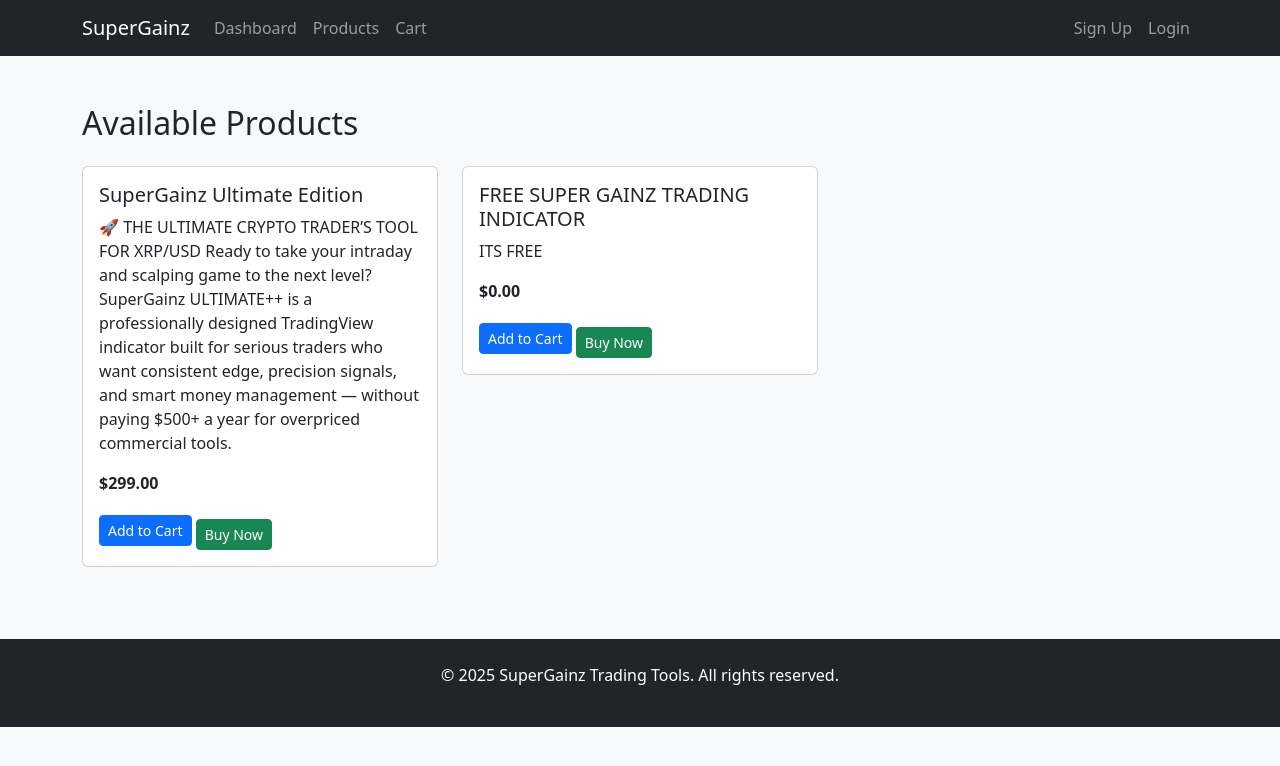
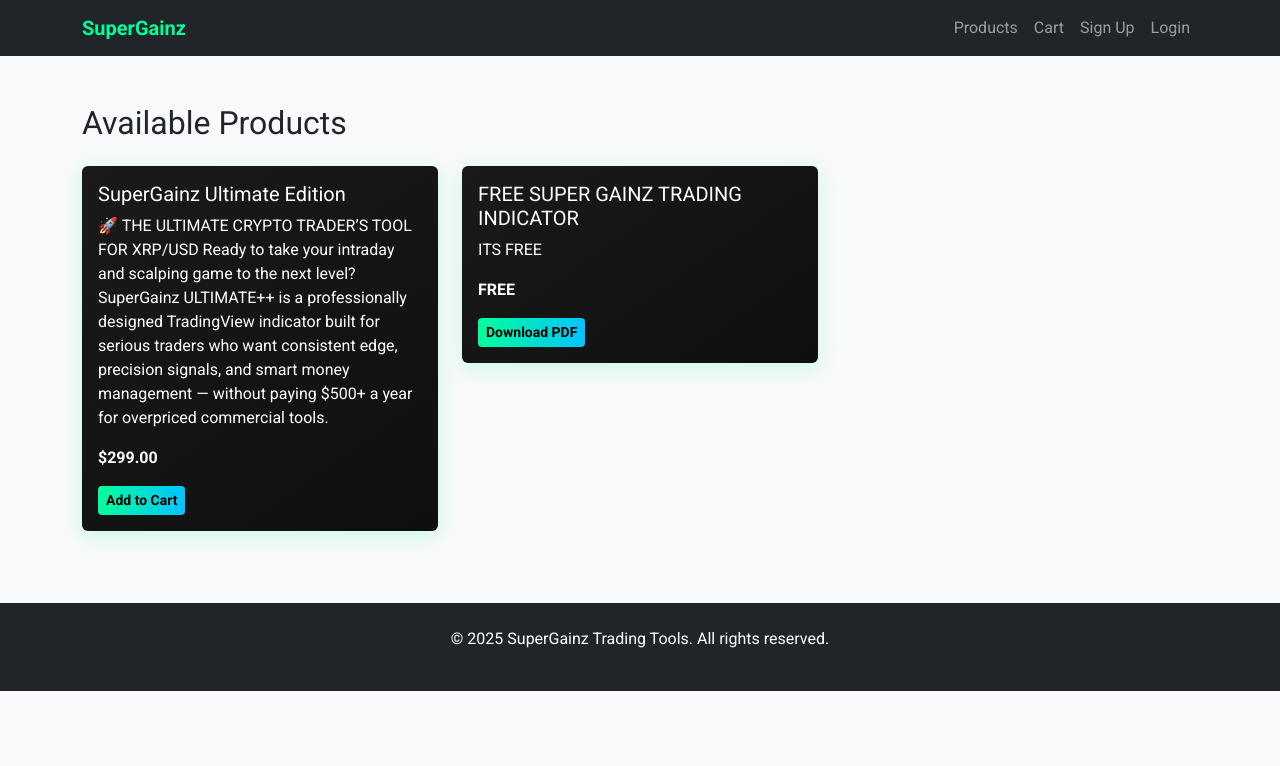
Before and after one commit to TooTechnical/supergainz, a Django app: page /products/ in a window 1280 px wide. Shown: the top 766 px of the page. Run offline with Django 5.2, Linux system fonts and the light colour scheme; data comes from the database, SQL or seed files in the repository; both versions use the stored data as it was after the commit; some libraries are stand-ins or nearby versions.

Commit message:
Removed lots of shit from the project and then added more shit to the project to make it look fucking amazing

```diff
--- a/products/models.py
+++ b/products/models.py
@@ -3,6 +3,7 @@
 from payments.models import Order
 from django.utils import timezone
 from datetime import timedelta
+
 
 class IndicatorDownload(models.Model):
     order = models.ForeignKey(Order, on_delete=models.CASCADE)
@@ -27,14 +28,17 @@
     name = models.CharField(max_length=255)
     description = models.TextField()
     price = models.DecimalField(max_digits=8, decimal_places=2)
+    is_free = models.BooleanField(default=False)  #
     file_doc = models.FileField(upload_to='products/docs/', null=True, blank=True)
     file_pdf = models.FileField(upload_to='products/pdfs/', null=True, blank=True)
 
     def __str__(self):
         return self.name
 
+
     def get_absolute_url(self):
         return reverse('product_detail', args=[str(self.id)])
+
 
     def get_files(self):
         """Return a list of attached file paths (for emailing or downloads)."""
@@ -48,3 +52,17 @@
     class Meta:
         verbose_name = "Product"
         verbose_name_plural = "Products"
+
+
+class Lead(models.Model):
+    email = models.EmailField()
+    first_name = models.CharField(max_length=100, blank=True)
+    product = models.ForeignKey(Product, on_delete=models.SET_NULL, null=True, blank=True)
+    created_at = models.DateTimeField(auto_now_add=True)
+
+    def __str__(self):
+        return f"{self.email} - {self.product.name if self.product else 'No product'}"
+
+    class Meta:
+        verbose_name = "Lead"
+        verbose_name_plural = "Leads"
--- a/products/urls.py
+++ b/products/urls.py
@@ -1,7 +1,11 @@
 from django.urls import path
+from django.conf import settings
+from .views import product_detail
 from . import views
 
 urlpatterns = [
+    path('<int:product_id>/', product_detail, name='product_detail'),
+    path('free-download/<int:product_id>/', views.free_product_download, name='free_product_download'),
     path('', views.product_list, name='product_list'),
     path('add-to-cart/<int:product_id>/', views.add_to_cart, name='add_to_cart'),
     path('remove-from-cart/<int:product_id>/', views.remove_from_cart, name='remove_from_cart'),
--- a/products/views.py
+++ b/products/views.py
@@ -6,6 +6,7 @@
 from .models import Product
 
 stripe.api_key = settings.STRIPE_SECRET_KEY
+
 
 def product_list(request):
     products = Product.objects.all()
@@ -80,3 +81,14 @@
 
 def payment_cancel(request):
     return render(request, 'payments/cancel.html')
+
+
+def free_product_download(request, product_id):
+    """View to let user download a free product"""
+    product = get_object_or_404(Product, id=product_id, is_free=True)
+    return render(request, 'products/free_product_download.html', {'product': product})
+
+
+def product_detail(request, product_id):
+    product = get_object_or_404(Product, id=product_id)
+    return render(request, 'products/product_detail.html', {'product': product})
--- a/supergainz_pro/settings.py
+++ b/supergainz_pro/settings.py
@@ -152,3 +152,6 @@
 STRIPE_SECRET_KEY = os.environ.get('STRIPE_SECRET_KEY', 'sk_test_your_fallback_key_here')
 STRIPE_PUBLISHABLE_KEY = os.environ.get('STRIPE_PUBLISHABLE_KEY', 'pk_test_your_fallback_key_here')
 STRIPE_PUBLISHABLE_KEY = 'pk_live_51HZ8dDJj9uiNoZRh0YjTcLw72FuQZ3yyQtqsROOKktHgymxejKbx36TNEUxTTJYiga034xvaqV9yZNCW8kZnWY4C00i5PpSSLD'
+
+MEDIA_URL = '/media/'
+MEDIA_ROOT = BASE_DIR / 'media'
--- a/supergainz_pro/urls.py
+++ b/supergainz_pro/urls.py
@@ -1,15 +1,18 @@
 from django.contrib import admin
-from django.contrib.auth import views as auth_views
 from django.urls import path, include
-
+from django.conf import settings
+from django.conf.urls.static import static
 
 urlpatterns = [
     path('admin/', admin.site.urls),
-    path('accounts/', include('allauth.urls')),  # handles /signup, /login, /logout
+    path('accounts/', include('allauth.urls')),
     path('', include('users.urls')),
+    path('dashboard/', include('users.urls')),
     path('payments/', include('payments.urls')),
     path('products/', include('products.urls')),
     path('newsletter/', include('newsletters.urls')),
+]
 
-
-]
+# ✅ Append media serving for development
+if settings.DEBUG:
+    urlpatterns += static(settings.MEDIA_URL, document_root=settings.MEDIA_ROOT)
--- a/templates/base.html
+++ b/templates/base.html
@@ -1,30 +1,74 @@
+{% load static %}
 <!DOCTYPE html>
 <html lang="en">
 <head>
     <meta charset="UTF-8">
     <title>{% block title %}SuperGainz Trading Tools{% endblock %}</title>
     <meta name="viewport" content="width=device-width, initial-scale=1">
-    <!-- Bootstrap 5 -->
+
+    <!-- Bootstrap CSS via CDN -->
     <link href="https://cdn.jsdelivr.net/npm/bootstrap@5.3.2/dist/css/bootstrap.min.css" rel="stylesheet">
+    <!-- FontAwesome -->
     <link rel="stylesheet" href="https://cdnjs.cloudflare.com/ajax/libs/font-awesome/6.5.0/css/all.min.css">
+
+    <link href="https://fonts.googleapis.com/css2?family=Roboto:wght@400;700&display=swap" rel="stylesheet">
+
+<!-- Bootstrap dark theme -->
+<link href="https://cdn.jsdelivr.net/npm/bootstrap@5.3.2/dist/css/bootstrap.min.css" rel="stylesheet">
+
+<!-- Optional: Font Awesome for icons -->
+<link rel="stylesheet" href="https://cdnjs.cloudflare.com/ajax/libs/font-awesome/6.5.0/css/all.min.css">
+
+<style>
+  body {
+    background-color: #0f0f0f;
+    color: #f0f0f0;
+    font-family: 'Roboto', sans-serif;
+  }
+  .navbar-dark .navbar-brand {
+    color: #00ff99;
+    font-weight: 700;
+  }
+  .card {
+    background: linear-gradient(145deg, #1a1a1a, #0f0f0f);
+    border: none;
+    color: #fff;
+    box-shadow: 0 4px 20px rgba(0,255,153,0.2);
+  }
+  .btn-primary {
+    background: linear-gradient(90deg, #00ff99, #00c3ff);
+    border: none;
+    color: #000;
+    font-weight: 600;
+  }
+  .btn-primary:hover {
+    background: linear-gradient(90deg, #00c3ff, #00ff99);
+    color: #000;
+  }
+  footer {
+    background: #000;
+    color: #888;
+  }
+</style>
+    <!-- Your custom CSS (optional) -->
+    <link rel="stylesheet" href="{% static 'css/style.css' %}">
 </head>
 <body class="bg-light text-dark">
+
     <nav class="navbar navbar-expand-lg navbar-dark bg-dark">
         <div class="container">
             <a class="navbar-brand" href="{% url 'landing_page' %}">SuperGainz</a>
-            <button class="navbar-toggler" type="button" data-bs-toggle="collapse" data-bs-target="#navbarNav"
-                aria-controls="navbarNav" aria-expanded="false" aria-label="Toggle navigation">
+            <button class="navbar-toggler" type="button" data-bs-toggle="collapse" data-bs-target="#navbarNav">
                 <span class="navbar-toggler-icon"></span>
             </button>
+
             <div class="collapse navbar-collapse" id="navbarNav">
-                <ul class="navbar-nav me-auto">
-                    <li class="nav-item"><a class="nav-link" href="{% url 'dashboard' %}">Dashboard</a></li>
+                <ul class="navbar-nav ms-auto">
                     <li class="nav-item"><a class="nav-link" href="{% url 'product_list' %}">Products</a></li>
                     <li class="nav-item"><a class="nav-link" href="{% url 'view_cart' %}">Cart</a></li>
-                </ul>
-                <ul class="navbar-nav ms-auto">
+
                     {% if user.is_authenticated %}
-                        <li class="nav-item"><a class="nav-link" href="{% url 'profile' %}">Profile</a></li>
+                        <li class="nav-item"><a class="nav-link" href="{% url 'dashboard' %}">Dashboard</a></li>
                         <li class="nav-item"><a class="nav-link" href="{% url 'account_logout' %}">Logout</a></li>
                     {% else %}
                         <li class="nav-item"><a class="nav-link" href="{% url 'account_signup' %}">Sign Up</a></li>
@@ -36,7 +80,8 @@
     </nav>
 
     <main class="container my-5">
-        {% block content %}{% endblock %}
+        {% block content %}
+        {% endblock %}
     </main>
 
     <footer class="text-center py-4 bg-dark text-white">
@@ -45,5 +90,7 @@
 
     <!-- Bootstrap JS -->
     <script src="https://cdn.jsdelivr.net/npm/bootstrap@5.3.2/dist/js/bootstrap.bundle.min.js"></script>
+    <!-- Optional: your custom JS -->
+    <script src="{% static 'js/script.js' %}"></script>
 </body>
 </html>
--- /dev/null
+++ b/templates/products/free_product_thanks.html
@@ -0,0 +1,6 @@
+{% extends 'base.html' %}
+
+{% block content %}
+<h2>Thank you!</h2>
+<p>Your free indicator will be emailed to you shortly.</p>
+{% endblock %}
--- /dev/null
+++ b/templates/products/product_detail.html
@@ -0,0 +1,6 @@
+{% extends 'base.html' %}
+{% block content %}
+  <h2>{{ product.name }}</h2>
+  <p>{{ product.description }}</p>
+  <p>Price: ${{ product.price }}</p>
+{% endblock %}
--- a/templates/products/product_list.html
+++ b/templates/products/product_list.html
@@ -10,14 +10,30 @@
             <div class="card-body">
                 <h5 class="card-title">{{ product.name }}</h5>
                 <p class="card-text">{{ product.description }}</p>
-                <p class="card-text"><strong>${{ product.price }}</strong></p>
-                <form action="{% url 'add_to_cart' product.id %}" method="post" class="d-inline">
-                    {% csrf_token %}
-                    <button type="submit" class="btn btn-sm btn-primary">Add to Cart</button>
-                </form>
-                <button class="btn btn-sm btn-success checkout-button mt-2" data-product-id="{{ product.id }}">
-                    Buy Now
-                </button>
+                <p class="card-text">
+                    <strong>
+                        {% if product.price > 0 %}
+                            ${{ product.price }}
+                        {% else %}
+                            FREE
+                        {% endif %}
+                    </strong>
+                </p>
+
+                {% if product.price > 0 %}
+                    <!-- ✅ Add to Cart -->
+                    <form action="{% url 'add_to_cart' product.id %}" method="post" class="d-inline">
+                        {% csrf_token %}
+                        <button type="submit" class="btn btn-sm btn-primary">Add to Cart</button>
+                    </form>
+
+
+                {% else %}
+                    <!-- ✅ Free download links -->
+                    <a href="{{ product.file_pdf.url }}" class="btn btn-sm btn-primary">Download PDF</a>
+                    {% if product.file_doc %}
+                    {% endif %}
+                {% endif %}
             </div>
         </div>
     </div>
```
Also changed, not shown: payments/views.py (+14 -2 lines), products/admin.py (+8 -2 lines), products/forms.py (added, +8 -0 lines), templates/products/free_product_download.html (added, +39 -0 lines), templates/products/free_product_signup.html (added, +11 -0 lines), db.sqlite3, products/migrations/0003_alter_indicatordownload_options_and_more.py (added), products/migrations/0004_product_is_free.py (added), 2 other files.
